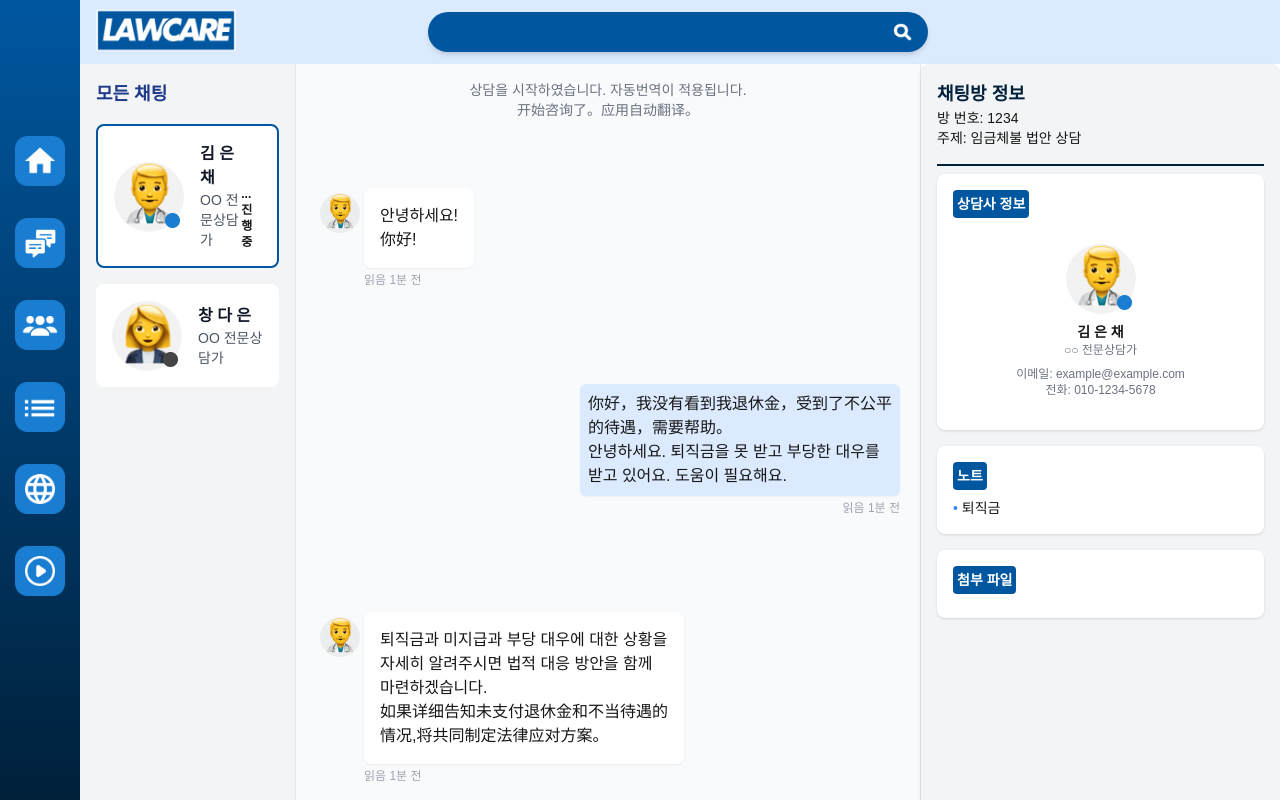
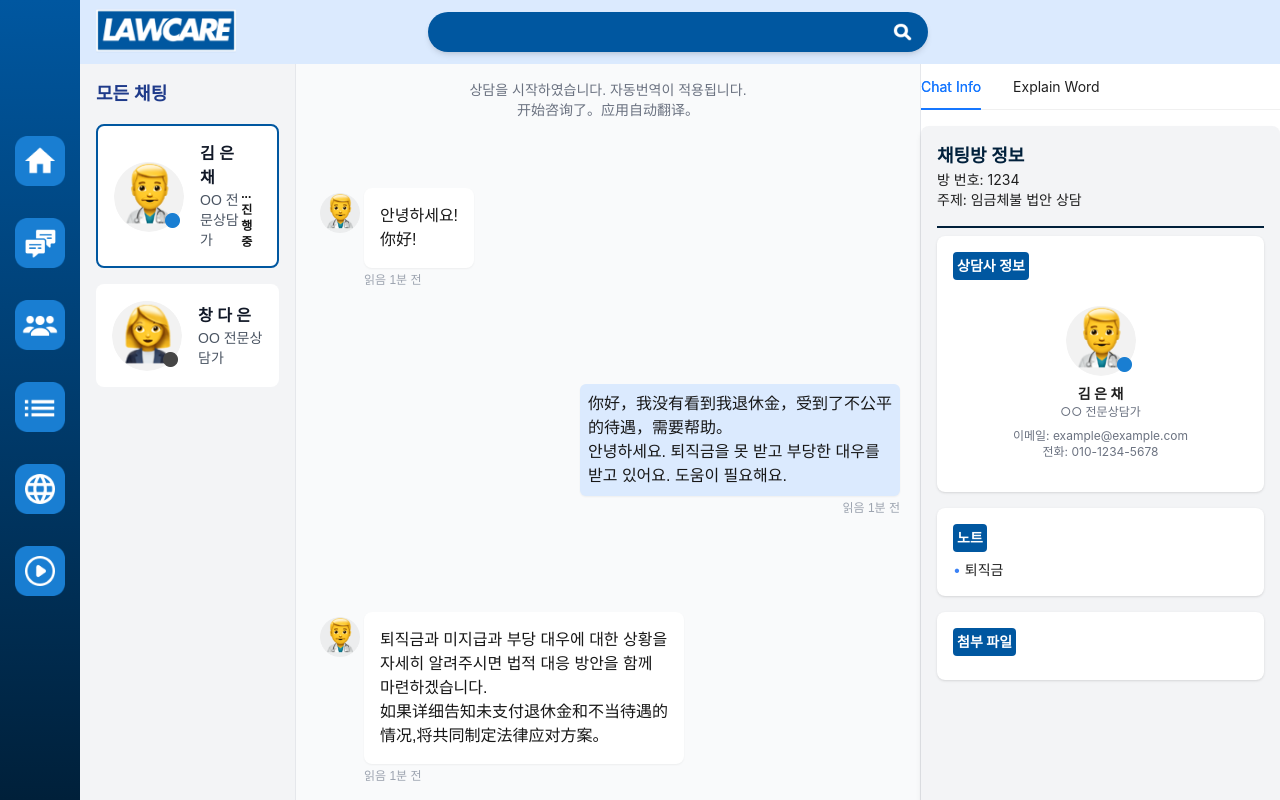
Before and after one commit to LawCare/Law_Care-FE, a Next.js app: page / in a window 1280 px wide. Built offline with nearby package versions, Linux system fonts and the light colour scheme.

Commit message:
feat: tabs작업중

```diff
--- a/src/app/(chat)/chat-info/page.jsx
+++ b/src/app/(chat)/chat-info/page.jsx
@@ -1,14 +1,26 @@
-'use client'
-import ChatInfo from "@/components/ChatInfo/ChatInfo"
-import ExplainWord from "@/components/ChatInfo/ExplainWord"
+'use client';
+import React, { useState } from 'react';
+import { Tabs } from 'antd';
+import ChatInfo from '@/components/ChatInfo/ChatInfo';
+import ExplainWord from '@/components/ChatInfo/ExplainWord';
 
 const ChatInfoPage = () => {
+  const [activeTabKey, setActiveTabKey] = useState('1'); // 초기 활성 탭은 ChatInfo
+
+  const handleTabChange = (key) => {
+    setActiveTabKey(key); // 탭 변경 시 activeTabKey 업데이트
+  };
+
   return (
-    <div>
-      <ChatInfo/>
-      <ExplainWord/>
-    </div>
-  )
-}
+    <Tabs activeKey={activeTabKey} onChange={handleTabChange}>
+      <Tabs.TabPane tab="Chat Info" key="1">
+        <ChatInfo onExplainClick={() => setActiveTabKey('2')} /> {/* 퇴직금 클릭 시 ExplainWord로 이동 */}
+      </Tabs.TabPane>
+      <Tabs.TabPane tab="Explain Word" key="2">
+        <ExplainWord />
+      </Tabs.TabPane>
+    </Tabs>
+  );
+};
 
-export default ChatInfoPage
+export default ChatInfoPage;
```
